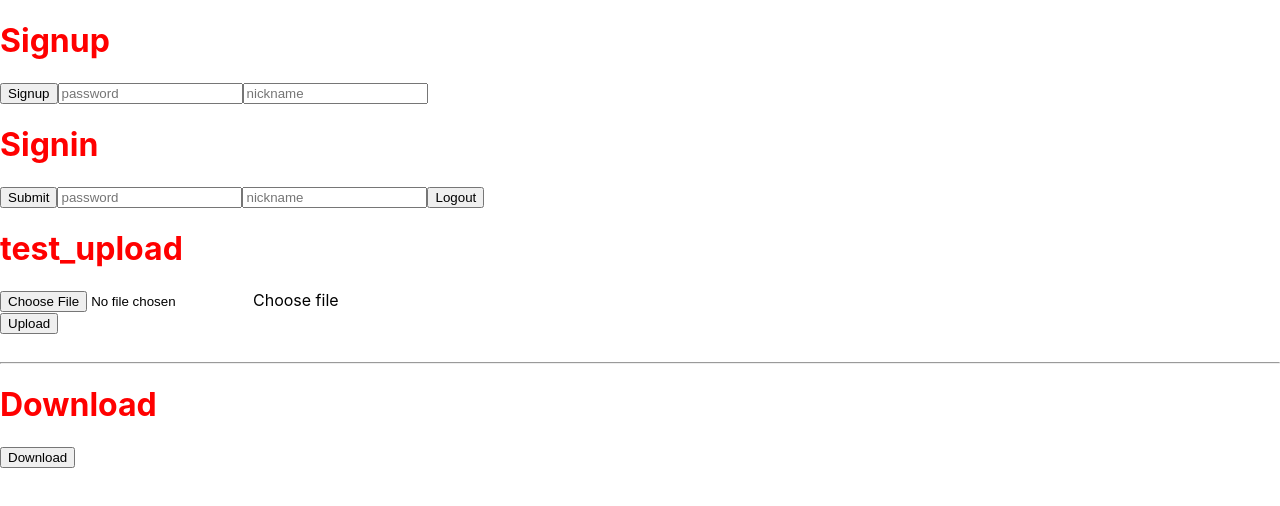
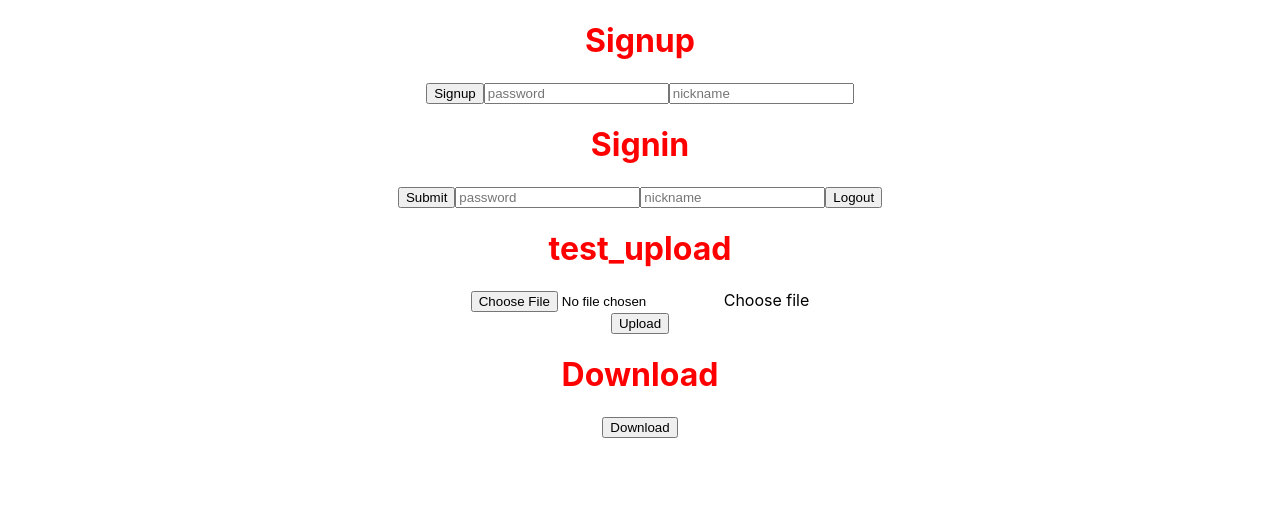
Before and after one commit to Akhrorfayzullo/Axios, a React (Create React App) app: page / in a window 1280 px wide. Shown: the top 506 px of the page. Built offline with nearby package versions, Linux system fonts and the light colour scheme.

Commit message:
latest changes

```diff
--- a/src/App.js
+++ b/src/App.js
@@ -1,26 +1,16 @@
-import './App.css';
-import Particles from './components/particles';
-import Fetch from './Signin';
+import "./App.css";
+import React from "react";
+import Fetchtest from "./Upload";
+import Signup from "./Signup";
+import Signin from "./Signin";
 
 function App() {
   return (
     <div className="App">
-      {/* <Fetch/> */}
-
-      <header className="App-header">
-        <p>
-          Edit <code>src/App.js</code> and save to reload.
-        </p>
-        <a
-          className="App-link"
-          href="https://reactjs.org"
-          target="_blank"
-          rel="noopener noreferrer"
-        >
-          Learn React
-        </a>
-      </header>
-
+      <Signup />
+      <Signin />
+      <Fetchtest />
+      <br />
     </div>
   );
 }
--- a/src/Upload/index.js
+++ b/src/Upload/index.js
@@ -8,7 +8,6 @@ const Fetchtest = () => {
   // let formData = new FormData()
 
   const onChange = (e) => {
-    // console.log(e.target.files);
     setfile(e.target.files[0]);
     setfileName(e.target.files[0].name);
   };
@@ -17,17 +16,21 @@ const Fetchtest = () => {
     const formData = new FormData();
     formData.append("file", file);
 
-    await axios
-      .post("http://52.78.15.205:3001/upload", formData, {
-        headers: { authorization: token },
-      })
-      .then((e) => {
-        console.log("Success");
-        console.log(token);
-      })
-      .catch((e) => {
-        console.error("error");
+    let resp = await axios.post("http://52.78.15.205:3001/upload", formData, {
+      headers: { authorization: token },
+    });
+    console.log({ resp });
+  };
+
+  const onDownload = async () => {
+    try {
+      let resp = await axios.get("http://52.78.15.205:3001/my/files", {
+        headers: { Authorization: token },
       });
+      console.log(resp);
+    } catch (err) {
+      console.log(err);
+    }
   };
 
   return (
@@ -40,6 +43,11 @@ const Fetchtest = () => {
         </div>
         <input type="submit" value="Upload" />
       </form>
+
+      <div>
+        <h1 style={{ color: "red" }}>Download</h1>
+        <button onClick={() => onDownload()}>Download</button>
+      </div>
       {/* <button onClick={test}>press</button> */}
     </Fragment>
   );
--- a/src/index.js
+++ b/src/index.js
@@ -3,26 +3,11 @@ import ReactDOM from "react-dom/client";
 import "./index.css";
 import App from "./App";
 import reportWebVitals from "./reportWebVitals";
-import Fetch from "./Signin";
-import Fetchtest from "./Upload";
-import FileUpload from "./Useless/Useless";
-import _Download from "./components/_Download";
-import Partcles from "./components/particles";
-import Signup from "./Signup";
-import Signin from "./Signin";
 
 const root = ReactDOM.createRoot(document.getElementById("root"));
 root.render(
   <React.StrictMode>
-    {/* <App /> */}
-    <Signup />
-    <Signin />
-    {/* <FileUpload/> */}
-    <Fetchtest />
-    <br />
-    <hr />
-    <_Download />
-    {/* <Partcles/> */}
+    <App />
   </React.StrictMode>
 );
 
```
